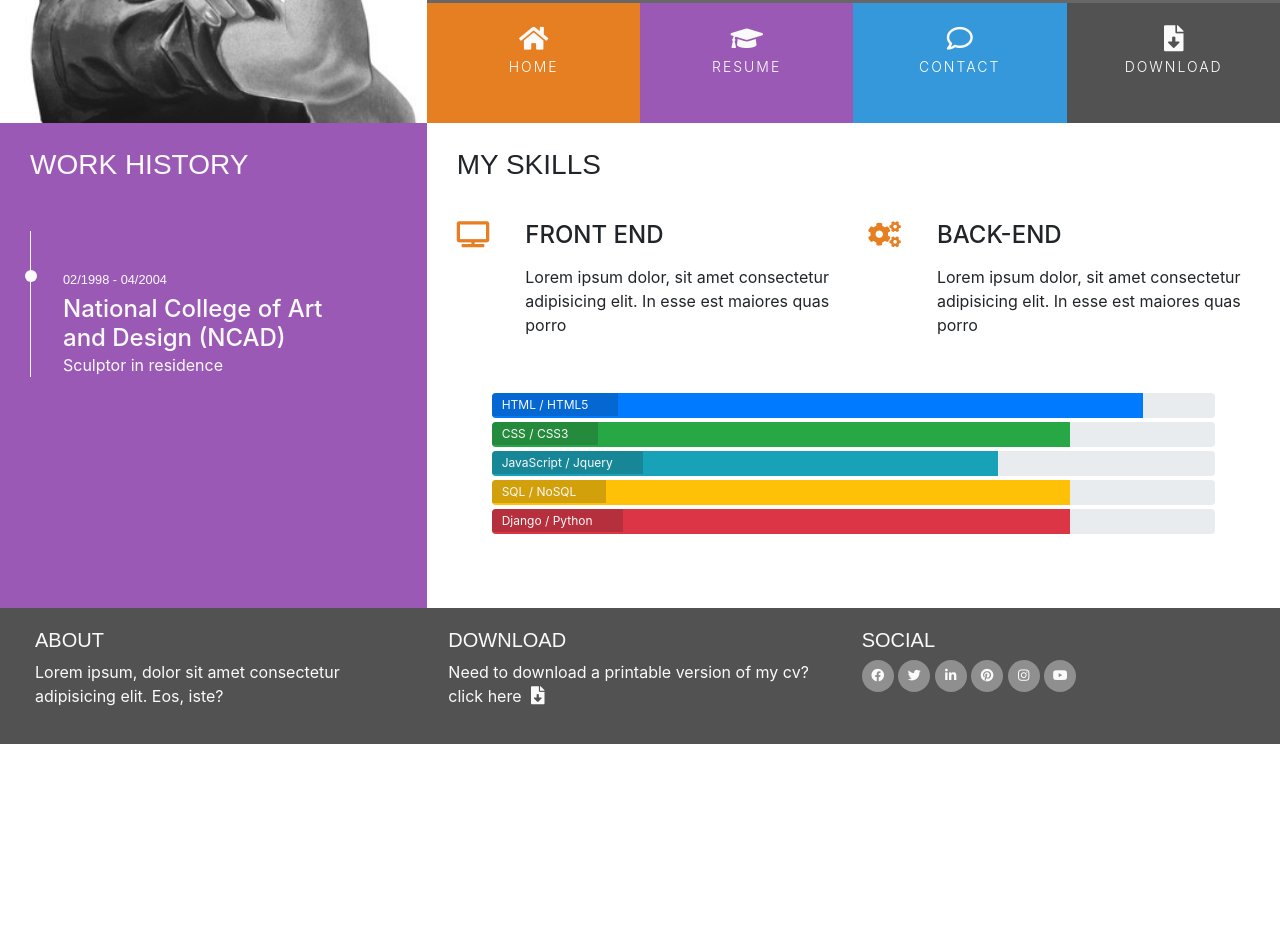
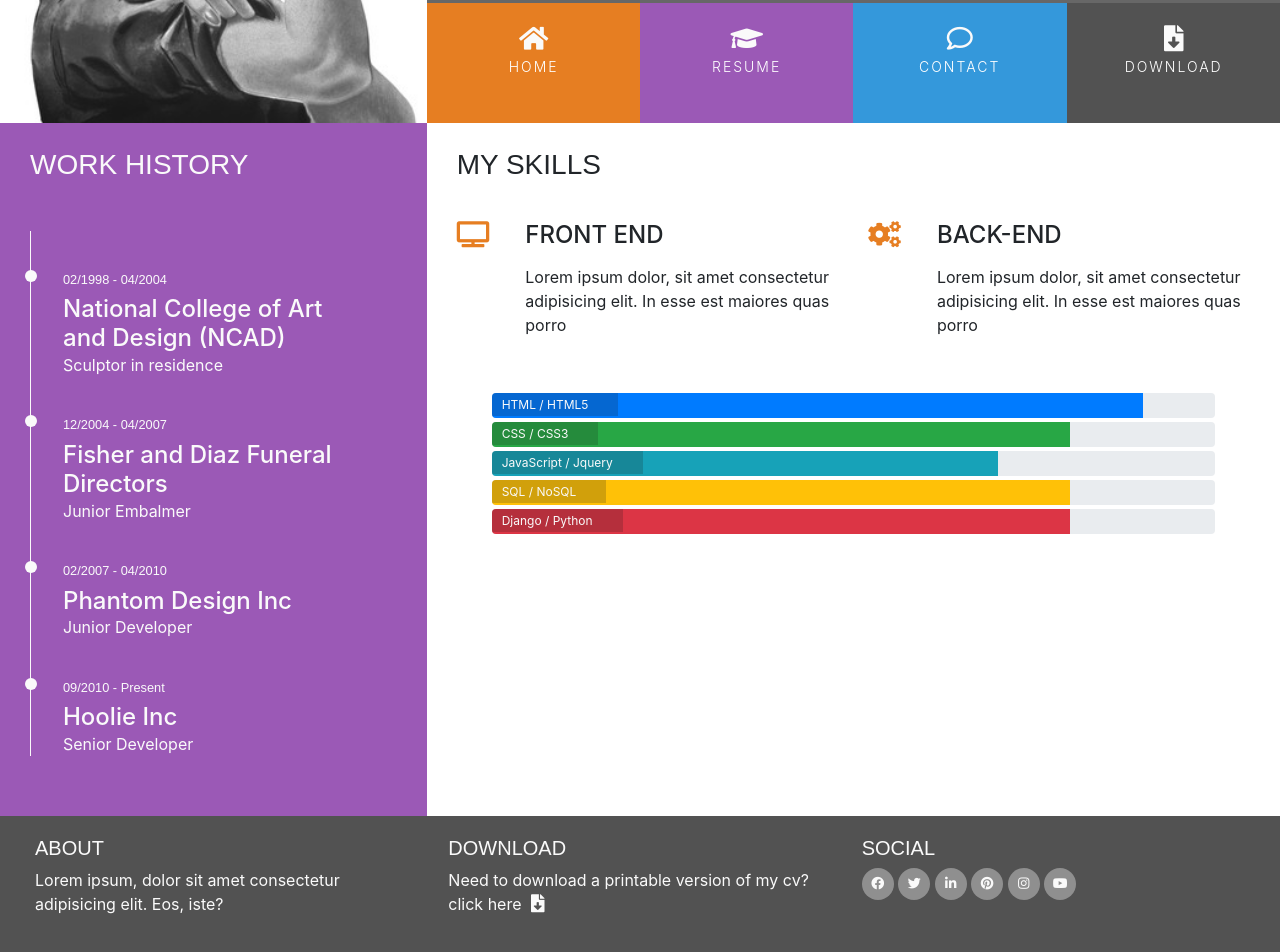
Before and after one commit to Teemamin/UCD-Project, a plain HTML site: page resume.html in a window 1280 px wide. Shown: the part 246-1198 px from the top of the page. Before the commit the page ends 990 px from the top, so only its background shows below. Drawn offline with nearby package versions, Linux system fonts and the light colour scheme.

Commit message:
resume.html updated

```diff
--- a/assets/css/style.css
+++ b/assets/css/style.css
@@ -299,3 +299,6 @@ So 120 is a third of that overall height, which provides a kind of visual balanc
     content: '';
     background: #fafafa;
 }
+.history-items {
+    margin-bottom: 30px;
+}
--- a/resume.html
+++ b/resume.html
@@ -63,6 +63,18 @@
                     <div class="timeline-item" data-dates="02/1998 - 04/2004">
                         <h4>National College of Art and Design (NCAD)</h4>
                         <p>Sculptor in residence</p>
+                    </div>
+                    <div class="timeline-item" data-dates="12/2004 - 04/2007">
+                        <h4>Fisher and Diaz Funeral Directors</h4>
+                        <p>Junior Embalmer</p>
+                    </div>
+                    <div class="timeline-item" data-dates="02/2007 - 04/2010">
+                        <h4>Phantom Design Inc</h4>
+                        <p>Junior Developer</p>
+                    </div>
+                    <div class="timeline-item" data-dates="09/2010 - Present">
+                        <h4>Hoolie Inc</h4>
+                        <p>Senior Developer</p>
                     </div>
                 </div>
             </div>
```
